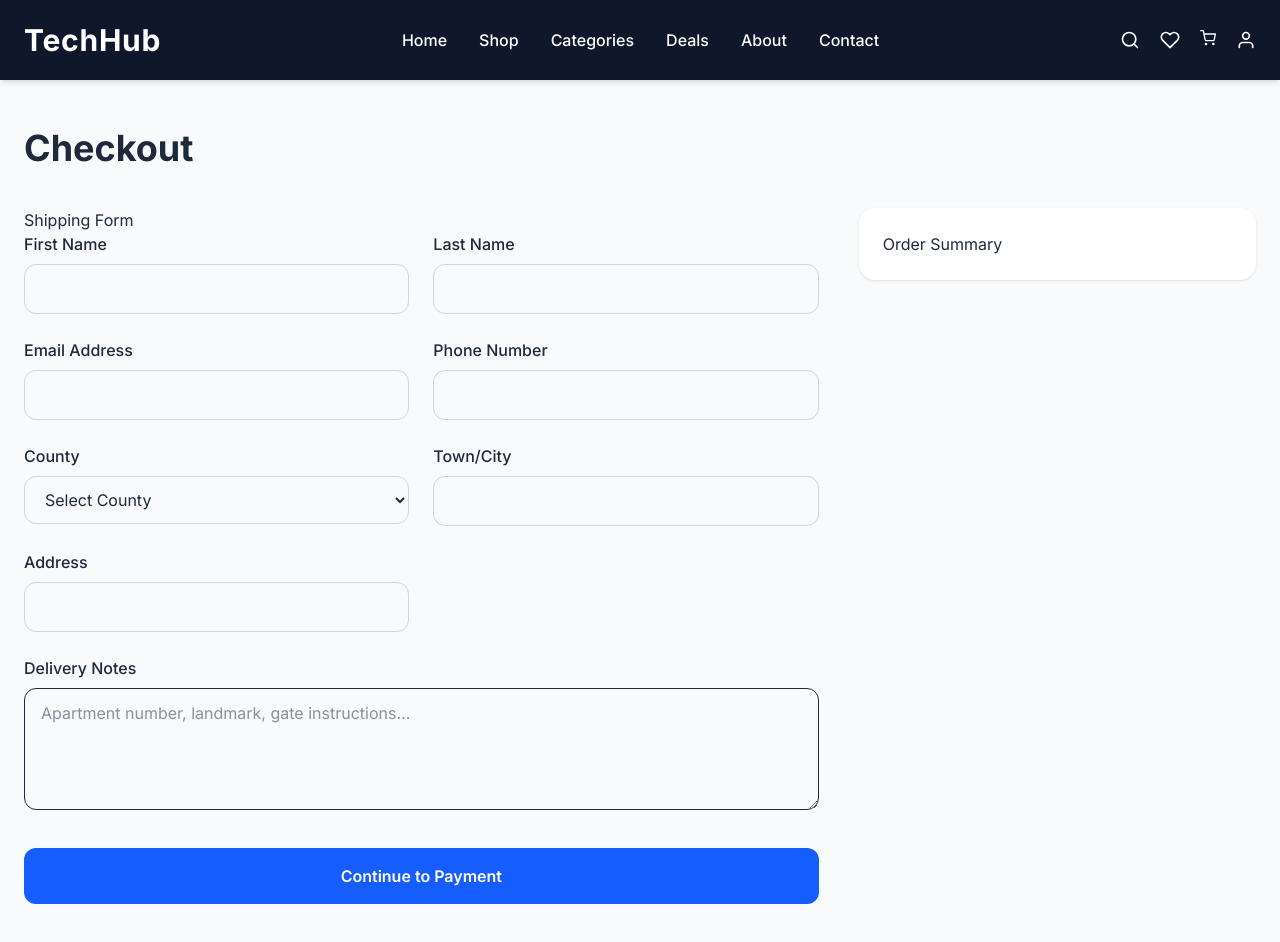
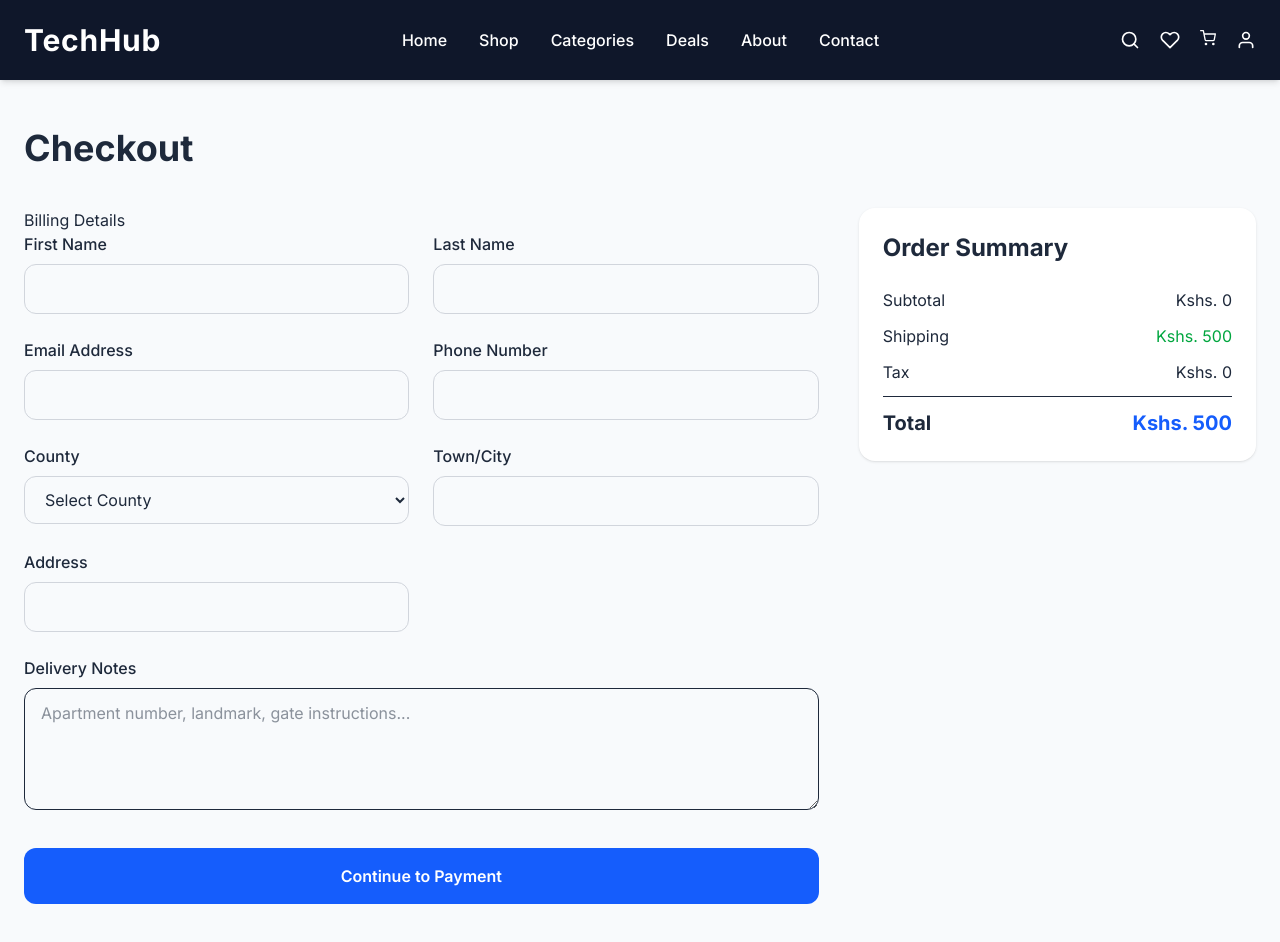
Before and after one commit to HenryOchieng/techhub, a React (Vite) app: page /checkout in a window 1280 px wide. Shown: the top 942 px of the page. Built offline with nearby package versions, Linux system fonts and the light colour scheme.

Commit message:
order summary section commit

```diff
--- a/src/components/checkout/InputField.jsx
+++ b/src/components/checkout/InputField.jsx
@@ -5,8 +5,6 @@ function InputField({
     register,
     error,
     placeholder,
-    value,
-    onChange
 }) {
     return (
         <div>
--- a/src/pages/Checkout.jsx
+++ b/src/pages/Checkout.jsx
@@ -1,5 +1,7 @@
 import { useForm } from "react-hook-form"
 import { zodResolver } from "@hookform/resolvers/zod"
+import toast from "react-hot-toast"
+import { useNavigate } from "react-router-dom"
 import { checkoutSchema } from "../validation/checkoutSchema"
 import InputField from "../components/checkout/InputField"
 import useCartStore from "../store/cartStore"
@@ -12,12 +14,20 @@ function Checkout() {
         0
     )
 
+    const shipping = subtotal >= 5000 ? 0 : 500
+
+    const tax = 0
+
+    const total = subtotal + shipping + tax
+
     const {
         register,
         handleSubmit,
-        formState: { errors }
+        formState: { errors, isSubmitting }
     } = useForm({
         resolver: zodResolver(checkoutSchema),
+        shouldFocusError: true,
+        mode: "onChange",
         defaultValues: {
             firstName: "",
             lastName: "",
@@ -30,8 +40,18 @@ function Checkout() {
         }
     })
 
-    const onSubmit = (data) => {
+    const navigate = useNavigate()
+
+    const onSubmit = async (data) => {
+
+        await new Promise(resolve =>
+            setTimeout(resolve, 1500)
+        )
+        toast.success("Shipping details saved")
+
         console.log(data)
+
+        navigate("/payment")
     }
 
     return (
@@ -43,7 +63,7 @@ function Checkout() {
             <div className="grid lg:grid-cols-[2fr_1fr] gap-10">
                 <form onSubmit={handleSubmit(onSubmit)}>
                     <div>
-                        Shipping Form
+                        Billing Details
                         <div className="grid md:grid-cols-2 gap-6">
                             <InputField
                                 label="First Name"
@@ -119,7 +139,7 @@ function Checkout() {
                             <textarea
                                 rows="4"
                                 name="notes"
-                                register={register}
+                                {...register("notes")}
                                 placeholder="Apartment number, landmark, gate instructions..."
                                 className="w-full border rounded-xl px-4 py-3"
                             />
@@ -127,13 +147,77 @@ function Checkout() {
                     </div>
                     <button
                         type="submit"
-                        className="w-full mt-8 bg-blue-600 hover:bg-blue-700 text-white py-4 rounded-xl font-semibold transition"
+                        disabled={isSubmitting}
+                        className={`w-full mt-8 py-4 rounded-xl font-semibold transition ${
+                            isSubmitting
+                                ? "bg-slate-400 cursor-not-allowed"
+                                : "bg-blue-600 hover:bg-blue-700 text-white"
+                        }`}
                     >
-                        Continue to Payment
+                        {isSubmitting
+                            ? "Processing..."
+                            : "Continue to Payment"
+                        }
                     </button>
                 </form>
                 <div className="bg-white rounded-2xl shadow p-6 h-fit sticky top-24">
-                    Order Summary
+                    <h2 className="text-2xl font-bold mb-6">
+                        Order Summary
+                    </h2>
+                    {cart.map(item => (
+                        <div
+                            key={item.id}
+                            className="flex gap-4 border-b pb-4 mb-4"
+                        >
+                            <div className="relative">
+                                <img
+                                    src={item.image}
+                                    alt={item.name}
+                                    className="w-20 h-20 rounded-lg object-cover border"
+                                />
+                                <span className="absolute -top-2 -right-2 bg-blue-600 text-white text-xs w-6 h-6 rounded-full flex items-center justify-center">
+                                    {item.quantity}
+                                </span>
+                            </div>
+                            <div className="flex-1">
+                                <h3 className="font-semibold">
+                                    {item.name}
+                                </h3>
+                                <p className="text-sm text-slate-500">
+                                    Qty: {item.quantity}
+                                </p>
+                                <p className="text-blue-600 font-bold mt-2">
+                                    Kshs. {(item.price * item.quantity).toLocaleString()}
+                                </p>
+                            </div>
+                        </div>
+                    ))}
+                    <div className="space-y-3 mt-6">
+                        <div className="flex justify-between">
+                            <span>Subtotal</span>
+                            <span>Kshs. {subtotal.toLocaleString()}</span>
+                        </div>
+                        <div className="flex justify-between">
+                            <span>Shipping</span>
+                            <span className="text-green-600">
+                                {shipping === 0
+                                    ? "FREE"
+                                    : `Kshs. ${shipping.toLocaleString()}`
+                                }
+                            </span>
+                        </div>
+                        <div className="flex justify-between">
+                            <span>Tax</span>
+                            <span>Kshs. {tax.toLocaleString()}</span>
+                        </div>
+                        <hr/>
+                        <div className="flex justify-between text-xl font-bold">
+                            <span>Total</span>
+                            <span className="text-blue-600">
+                                Kshs. {total.toLocaleString()}
+                            </span>
+                        </div>
+                    </div>
                 </div>
             </div>
         </div>
```
Also changed, not shown: src/store/checkoutStore.js (added).
